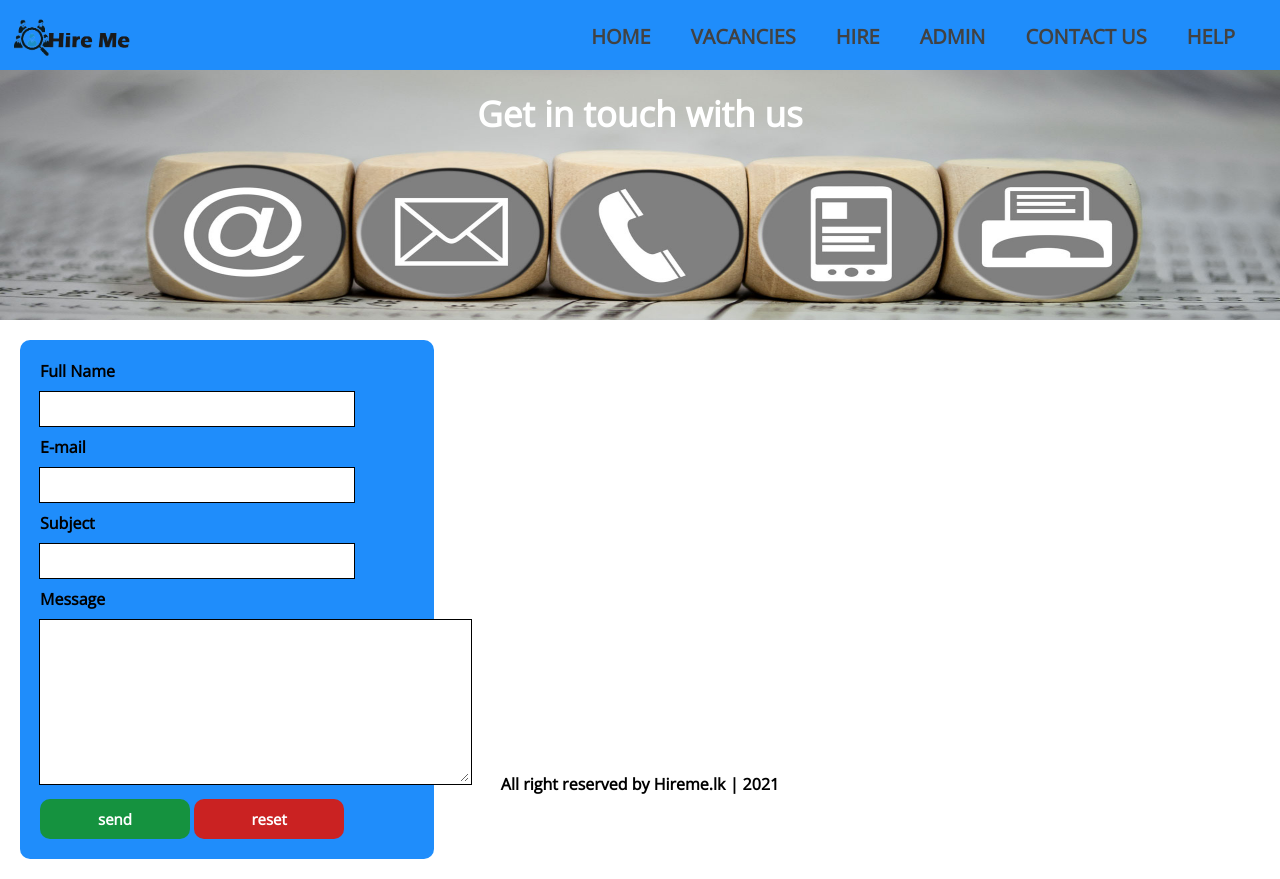
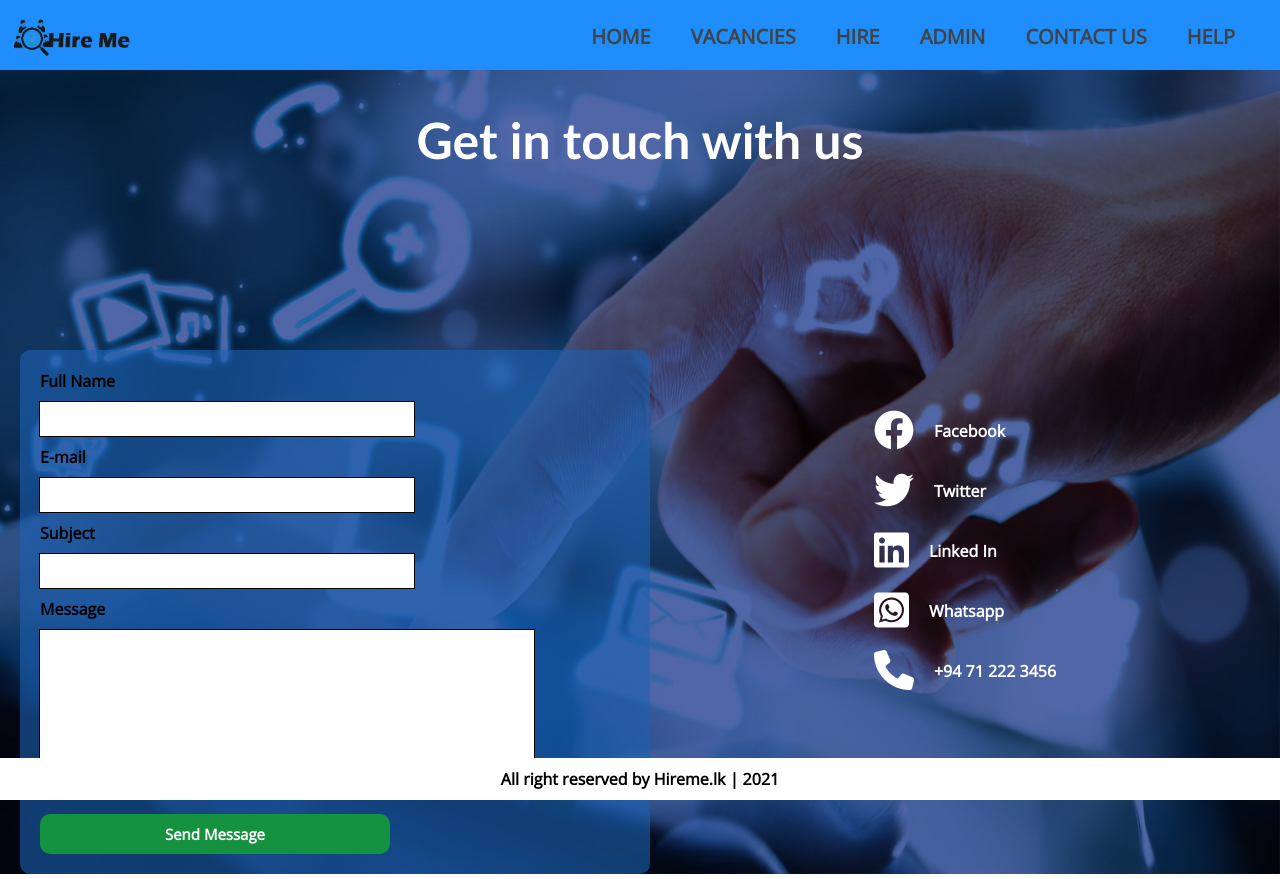
Before and after one commit to DinithKumudika/WAD-Group-Project, a PHP site: page /WAD/views/contact.php in a window 1280 px wide. Run offline with PHP 8.4, Linux system fonts and the light colour scheme; some web fonts are replaced.

Commit message:
contact page done

```diff
--- a/WAD/public/css/contact.css
+++ b/WAD/public/css/contact.css
@@ -1,106 +1,179 @@
-@import url('https://fonts.googleapis.com/css2?family=Architects+Daughter&family=McLaren&family=Open+Sans:ital,wght@0,300;0,400;1,300&family=Roboto+Condensed:wght@700&family=Roboto:wght@100;400&family=Yanone+Kaffeesatz:wght@300;400;500;600&family=Zen+Kurenaido&display=swap');
+@import url("https://fonts.googleapis.com/css2?family=Architects+Daughter&family=McLaren&family=Open+Sans:ital,wght@0,300;0,400;1,300&family=Roboto+Condensed:wght@700&family=Roboto:wght@100;400&family=Yanone+Kaffeesatz:wght@300;400;500;600&family=Zen+Kurenaido&display=swap");
 
-body{
-    background-size:100%;
+body {
+  background-image: url('../assets/images/contact-us-bg.jpg');
+  background-size: 100% 100%;
   background-repeat: no-repeat;
   margin: 0;
+  padding: 0;
   background-color: rgb(255, 255, 255);
 }
 
-.title{
-     font-family: 'Open Sans', sans-serif;
-     font-size: 35px;
+.title {
+  font-family:'Trebuchet MS', 'Lucida Sans Unicode', 'Lucida Grande', 'Lucida Sans', Arial, sans-serif;
+  font-size: 50px;
   margin: 40px auto 0px auto;
-     padding-top: 20px;
   color: rgb(255, 255, 255);
   text-align: center;
 }
 
-.title-container{
-     margin-top: -40px;
-     background-image: url('../assets/images/contactus3.jpg');
-     background-repeat: no-repeat;
-     background-size: 100% 120%;
+.title-container {
+  margin-top: 0px;
   height: 250px;
 }
 
-form{
-     margin-top: 20px;
+.container{
+     display: flex;
+     flex-wrap: wrap;
+}
+
+form {
+  margin-top: -10px;
   margin-left: 20px;
-     margin-bottom: 20px;
-     background-color: rgb(31, 141, 251);
+  background-color: rgb(27, 98, 179,0.6);
   padding: 20px 10px 20px 20px;
-     width: 30%;
+  width: 600px;
   border-radius: 10px;
 }
 
-form div{
+form div {
   display: block;
 }
 
-label{
-     font-family: 'Open Sans', sans-serif;
+label {
+  font-family: "Open Sans", sans-serif;
   font-weight: bold;
 }
 
-.input-box{
-     font-family: 'Open Sans', sans-serif;
+.input-box {
+  font-family: "Open Sans", sans-serif;
   height: 30px;
   padding: 0px 0px 0px 10px;
   outline: 1px solid black;
   border: 2px solid transparent;
   margin-top: 10px;
   margin-bottom: 10px;
-     width: 300px;
+  width: 60%;
 }
 
-.input-box:focus{
+.input-box:focus {
   border: 2px solid black;
   outline: none;
   transform: scale(1.05);
 }
 
-.message{
+.message {
   padding: 10px 0px 0px 10px;
   outline: 1px solid black;
   border: 2px solid transparent;
   margin-top: 10px;
   margin-bottom: 10px;
+  width: 80%;
 }
 
-.message:focus{
+.message:focus {
   border: 2px solid black;
   outline: none;
   transform: scale(1.05);
 }
 
-.btn{
+form div:last-child {
+  margin-top: 5px;
+}
+
+.btn {
   height: 40px;
-     width: 150px;
+  width: 350px;
   border: 0px;
-     color: white;
+  margin-left: auto;
+  margin-right: auto;
+  color: rgb(255, 255, 255);
   border-radius: 10px;
   font-size: 15px;
   font-weight: bold;
-     font-family: 'Open Sans', sans-serif;
+  font-family: "Open Sans", sans-serif;
+  background-color: rgb(21, 146, 63);
 }
 
-.btn:hover{
+.btn:hover {
+  cursor: pointer;
+  background-color: rgb(22, 122, 55);
+}
+
+.contact-container{
+     margin: 40px auto 0px auto;
+}
+
+.contact-media{
+     display: flex;
+     flex-direction: column;
+     justify-content: space-between;
+}
+
+.contact-media div{
+     display: flex;
+     flex-direction: row;
+     margin: 10px 0px 10px 0px;
+}
+
+.contact-media div p{
+     margin-top: 10px;
+     margin-left: 20px;
+     color: white;
+     font-weight: bold;
+}
+
+.fa-brands, .fa-solid{
+     font-size: 40px;
+     color: white;
+}
+
+.fa-brands:hover, .fa-solid:hover{
      cursor: pointer;
 }
 
-.btn:first-child:hover{
-     background-color: rgb(22, 122, 55);
+.fa-facebook,.fa-twitter, .fa-linkedin, .fa-phone, .fa-whatsapp-square{
+     transition-duration: 0.2s;
+     transition-timing-function: ease-in;
 }
 
-.btn:last-child:hover{
-     background-color: rgb(163, 24, 24);
+.fa-facebook:hover{
+     color: #0A82ED;
 }
 
-.btn:first-child{
-     background-color: rgb(21, 146, 63);
+.fa-twitter:hover{
+     color: #1D9BF0;
 }
 
-.btn:last-child{
-     background-color: rgb(202, 34, 34);
+.fa-linkedin:hover{
+     color: #0A66C2;
 }
+
+.fa-whatsapp-square:hover{
+     color: #35BB65;
+}
+
+.fa-phone:hover{
+     color: rgb(33, 175, 44);
+}
+
+@media screen and (max-width: 860px) {
+  form {
+    margin-top: 20px;
+    margin-left: 20px;
+    margin-bottom: 20px;
+    background-color: rgb(27, 98, 179,0.6);
+    padding: 20px 10px 20px 20px;
+    width: 50vw;
+    border-radius: 10px;
+  }
+
+  .btn{
+     margin-left: auto;
+     margin-right: auto;
+  }
+
+  .btn:last-child {
+    margin-top: 10px;
+  }
+}
--- a/WAD/public/css/footer.css
+++ b/WAD/public/css/footer.css
@@ -1,11 +1,11 @@
 footer{
+     margin-top: 10px;
      position: absolute;
      bottom: 0;
-     display: flex;
-     justify-content: center;
-     margin: auto;
-     padding: 5px 0px 5px 0px;
+     padding: 10px 0px 10px 0px;
+     margin-bottom: 0px;
      width: 100%;
+     background-color: white;
 }
 
 footer p{
--- a/WAD/views/contact.php
+++ b/WAD/views/contact.php
@@ -1,6 +1,18 @@
 <?php
 
+$error = '';
+if (isset($_POST['sendmessage'])) {
+     $fullName = htmlspecialchars($_POST['name']);
+     $email = htmlspecialchars($_POST['email']);
+     $subject = htmlspecialchars($_POST['subject']);
+     $message = htmlspecialchars($_POST['message']);
+
+     if (empty($fullName) || empty($email) || empty($subject) || empty($message)) {
+          $error = "All fields are required";
+     }
+}
 ?>
+
 
 <!DOCTYPE html>
 <html lang="en">
@@ -10,6 +22,7 @@
      <meta http-equiv="X-UA-Compatible" content="IE=edge">
      <meta name="viewport" content="width=device-width, initial-scale=1.0">
      <title>Contact</title>
+     <link rel="stylesheet" href="https://cdnjs.cloudflare.com/ajax/libs/font-awesome/6.0.0-beta3/css/all.min.css">
      <link href="https://fonts.googleapis.com/icon?family=Material+Icons" rel="stylesheet">
      <link rel="stylesheet" href="../public/css/header.css">
      <link rel="stylesheet" href="../public/css/contact.css">
@@ -21,12 +34,13 @@
      <div class="title-container">
           <h2 class="title">Get in touch with us</h2>
      </div>
-     <form action="" method="post">
+     <div class="container">
+          <form action="contact.php" method="post">
                <div>
 
                     <label for="first-name">Full Name</label>
                     <br>
-               <input type="text" name="firstname" class="input-box name">
+                    <input type="text" name="name" class="input-box name">
 
                </div>
                <div>
@@ -45,10 +59,23 @@
                     <textarea name="message" id="" cols="50" rows="10" class="message"></textarea>
                </div>
                <div>
-               <input type="submit" value="send" name="sendmessage" class="btn">
-               <input type="reset" value="reset" name="reset" class="btn">
+                    <p><?php echo $error; ?></p>
+               </div>
+               <div>
+                    <input type="submit" value="Send Message" name="sendmessage" class="btn">
                </div>
           </form>
+          <div class="contact-container">
+               <div class="contact-media">
+                    <div><i class="fa-brands fa-facebook"></i><p>Facebook</p></div>
+                    <div><i class="fa-brands fa-twitter"></i><p>Twitter</p></div>
+                    <div><i class="fa-brands fa-linkedin"></i><p>Linked In</p></div>
+                    <div><i class="fa-brands fa-whatsapp-square"></i><p>Whatsapp</p></div>
+                    <div><i class="fa-solid fa-phone"></i><p>+94 71 222 3456</p></div>
+               </div>
+          </div>
+     </div>
+
      <?php include('./footer.php'); ?>
      <script src="../public/js/header.js"></script>
 </body>
```
Also changed, not shown: WAD/Public/css/home.css (+92 -1 lines), WAD/views/home.php (+22 -1 lines), WAD/public/assets/images/contact-us-bg.jpg (added). Lines whose indentation alone changed are shown as unchanged.
